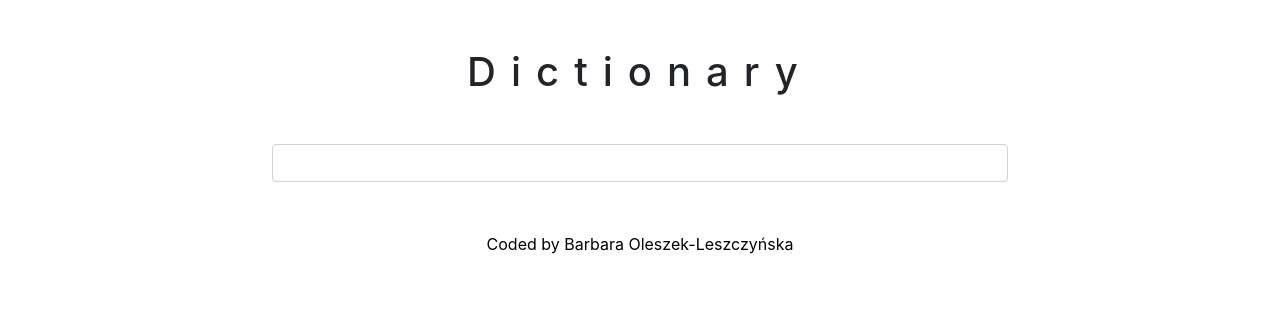
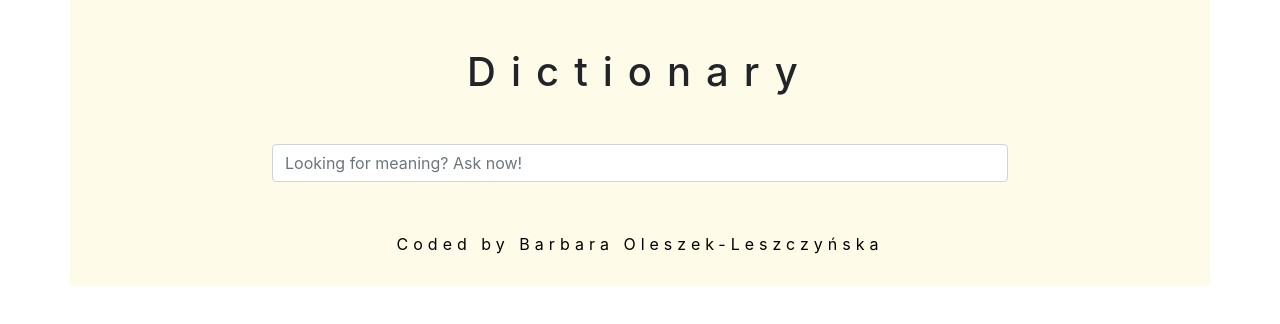
Before and after one commit to barbaraoleszek/dictionary-project, a React (Create React App) app: page / in a window 1280 px wide. Shown: the top 324 px of the page. Built offline with nearby package versions, Linux system fonts and the light colour scheme.

Commit message:
added some more styling

```diff
--- a/src/App.css
+++ b/src/App.css
@@ -1,10 +1,15 @@
+.container {
+  background: #fefce8;
+}
 footer {
   text-align: center;
   margin-top: 50px;
+  padding-bottom: 30px;
 }
 a {
   text-decoration: none;
   color: black;
+  letter-spacing: 5px;
 }
 h1 {
   letter-spacing: 15px;
--- a/src/Dictionary.js
+++ b/src/Dictionary.js
@@ -27,7 +27,7 @@ export default function Dictionary() {
         event.preventDefault();
         // documentation dictionaryapi.dev
         let apiUrl = `https://api.dictionaryapi.dev/api/v2/entries/en_US/${keyword}`;
-        let pexelsUrl = `https://api.pexels.com/v1/search?query=${keyword}&per_page=3`;
+        let pexelsUrl = `https://api.pexels.com/v1/search?query=${keyword}&per_page=6`;
         let pexelApiKey = "563492ad6f917000010000018cc14507889e43c0a3e395dac9fd2a6f";
         let headers = { Authorization: `Bearer ${pexelApiKey}` };
 
@@ -38,7 +38,7 @@ export default function Dictionary() {
     return (
         <div className="dictionary">
             <form onSubmit={search}>
-                <input className="form-control" type="search" onChange={handleKeywordChange} />
+                <input className="form-control" placeholder="Looking for meaning? Ask now!" type="search" onChange={handleKeywordChange} />
             </form>
             <Results results={results} />
             <Photos photos={photos} />
--- a/src/Meaning.js
+++ b/src/Meaning.js
@@ -4,7 +4,7 @@ import Synonyms from "./Synonyms.js";
 export default function Meaning(props) {
 
     return (
-    <div className="Meaning">
+    <div className="Meaning my-5">
         <h4>{props.meaning.partOfSpeech}</h4>
             {props.meaning.definitions.map(function(definition, index) {
                 return (
--- a/src/Photos.js
+++ b/src/Photos.js
@@ -4,12 +4,15 @@ export default function Photos(props) {
 
 
   if (props.photos) {
-      console.log(props.photos);
       return (
-          <div className="photo">
+          <div className="row">
+              <h4>photos</h4>
               {props.photos.map(function(photo, index) {
                   return (
-                      <img className="rounded img-fluid mx-auto" src={photo.src.tiny} alt="" key="index"/>
+                      <div className="col-sm-4 col-md-4 col-lg-4 text-center mb-4" key={index}>
+                      <a href={photo.src.original} target="_blank" rel="noreferrer"><img className="rounded img-fluid" src={photo.src.tiny} alt=""  /></a>
+                      </div>
+
                   )
               })}
           </div>
--- a/src/Results.js
+++ b/src/Results.js
@@ -6,7 +6,8 @@ export default function Results(props) {
 
     if (props.results) {
         return (
-            <div className="Results mt-3">
+            <div className="Results">
+                <div className="my-5">
                 <h2>•{props.results.word}•</h2>
                     {props.results.phonetics.map(function(phonetic, index) {
                         return (
@@ -15,6 +16,7 @@ export default function Results(props) {
                             </div>
                         )
                     })}
+                    </div>
                     {props.results.meanings.map(function(meaning, index) {
                         return (
                             <div key={index}>
```
